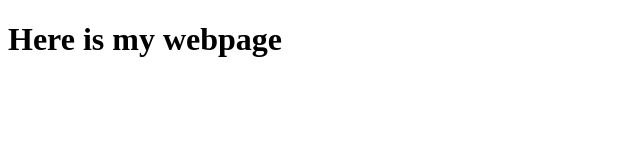
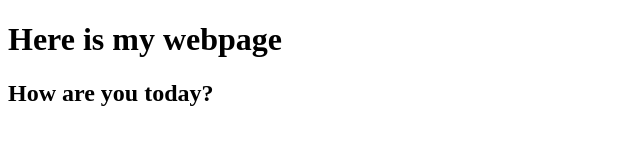
Before and after one commit to stevencpttm/hello-world, a plain HTML site: page index.html in a window 1280 px wide. Shown: the whole page, without its empty margins (0-640 px from the left). Drawn offline with Linux system fonts and the light colour scheme.

Commit message:
update index.html

```diff
--- a/index.html
+++ b/index.html
@@ -1,9 +1,10 @@
 <!doctype html>
 <html>
 <head>
-	<title>Hello World.</title>
+
 </head>
 <body>
 	<h1>Here is my webpage</h1>
+	<h2>How are you today?</h2>
 </body>
 </html>
```
